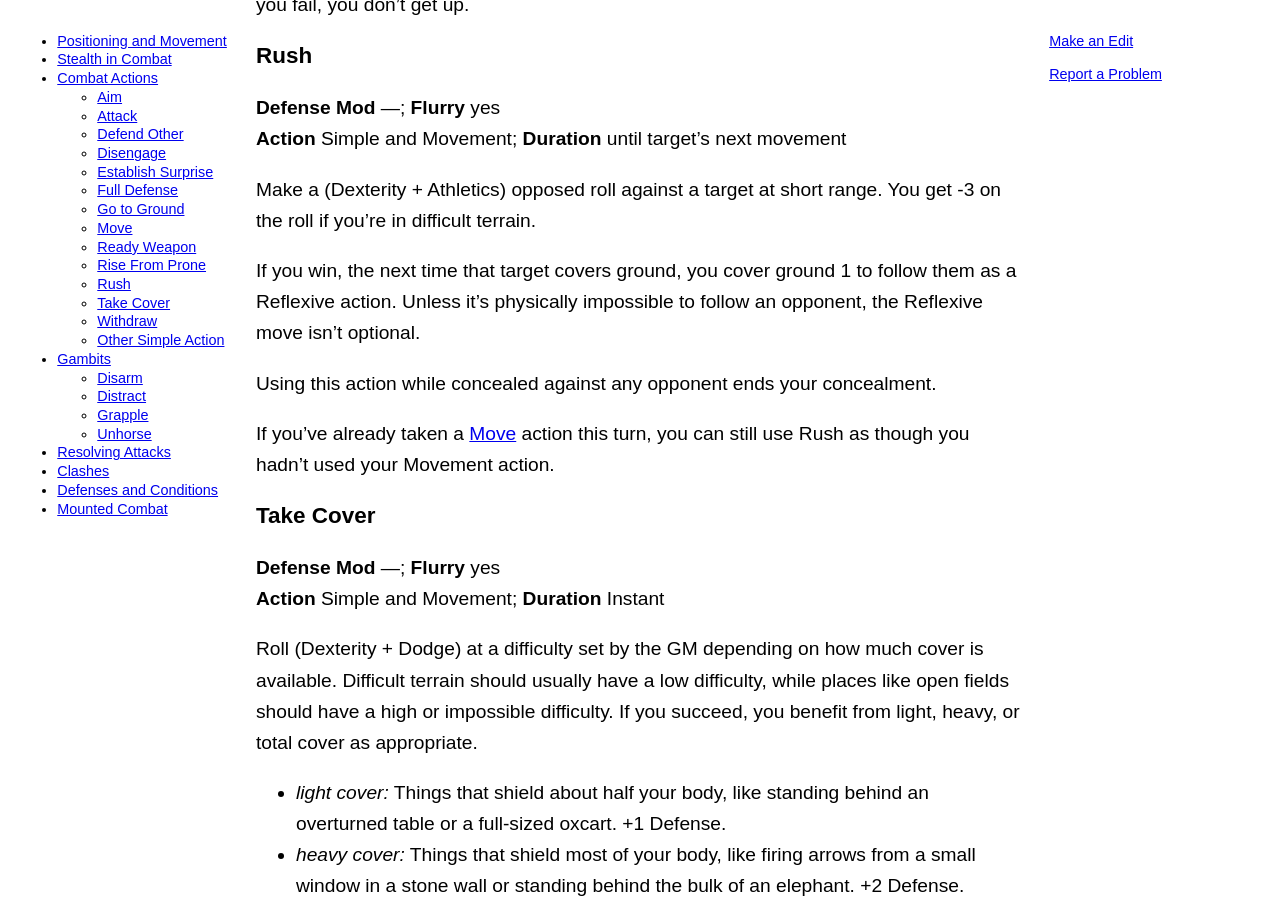
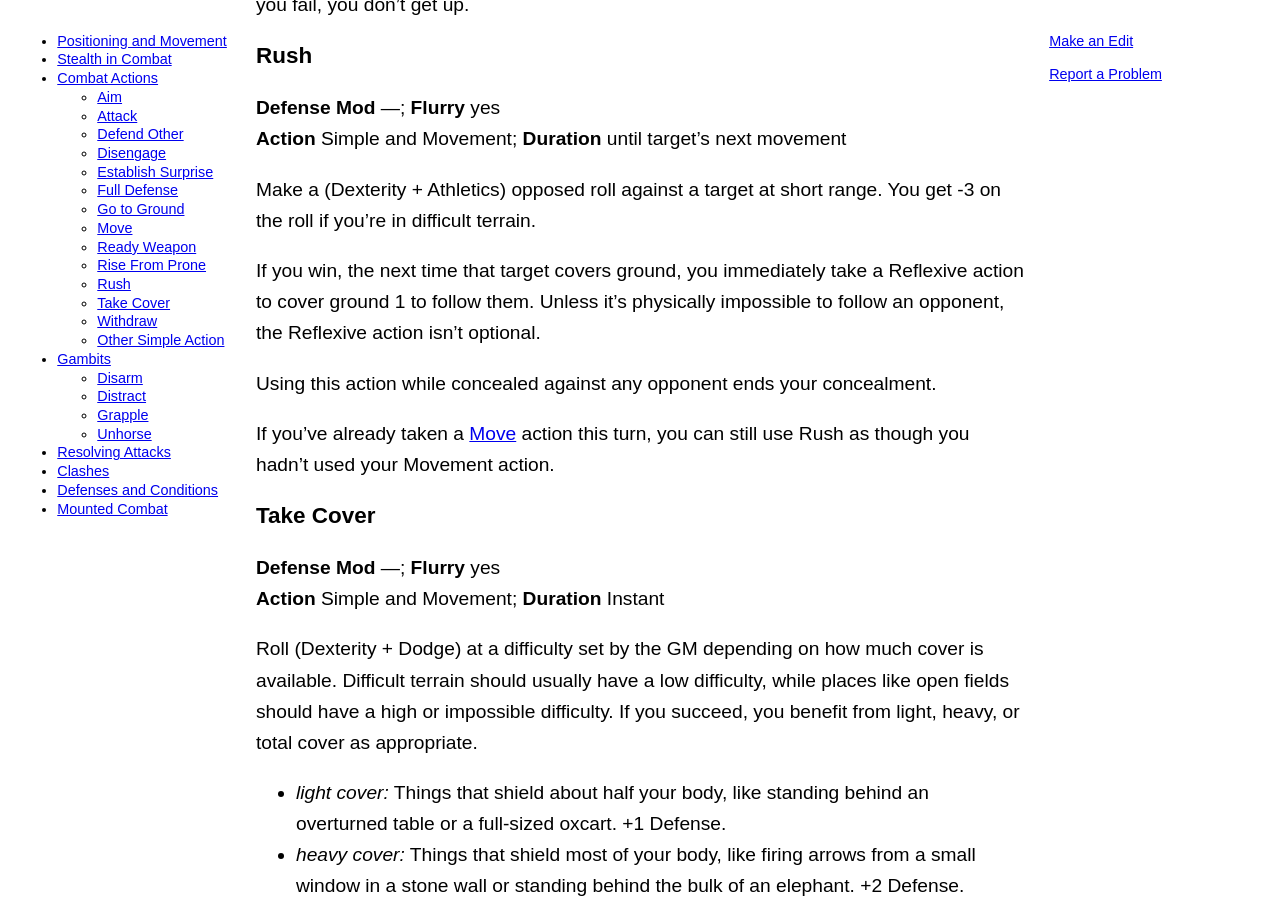
Before and after one commit to lost-egg/lost-egg.github.io, a Jekyll site: the page built from combat.md, in a window 1280 px wide and 900 px high, scrolled down 8630 px. Built offline with Jekyll 4.4.1, drawn with Linux system fonts in a browser that asks for light colours; formulas are drawn with MathJax 3.

Commit message:
Tweak Rush wording

```diff
--- a/combat.md
+++ b/combat.md
@@ -228,7 +228,7 @@ If an opponent is at close range, you have to roll (Dexterity + Dodge) against d
 
 Make a (Dexterity + Athletics) opposed roll against a target at short range. You get -3 on the roll if you're in difficult terrain.
 
-If you win, the next time that target covers ground, you cover ground 1 to follow them as a Reflexive action. Unless it's physically impossible to follow an opponent, the Reflexive move isn't optional.
+If you win, the next time that target covers ground, you immediately take a Reflexive action to cover ground 1 to follow them. Unless it's physically impossible to follow an opponent, the Reflexive action isn't optional.
 
 Using this action while concealed against any opponent ends your concealment.
 
```
